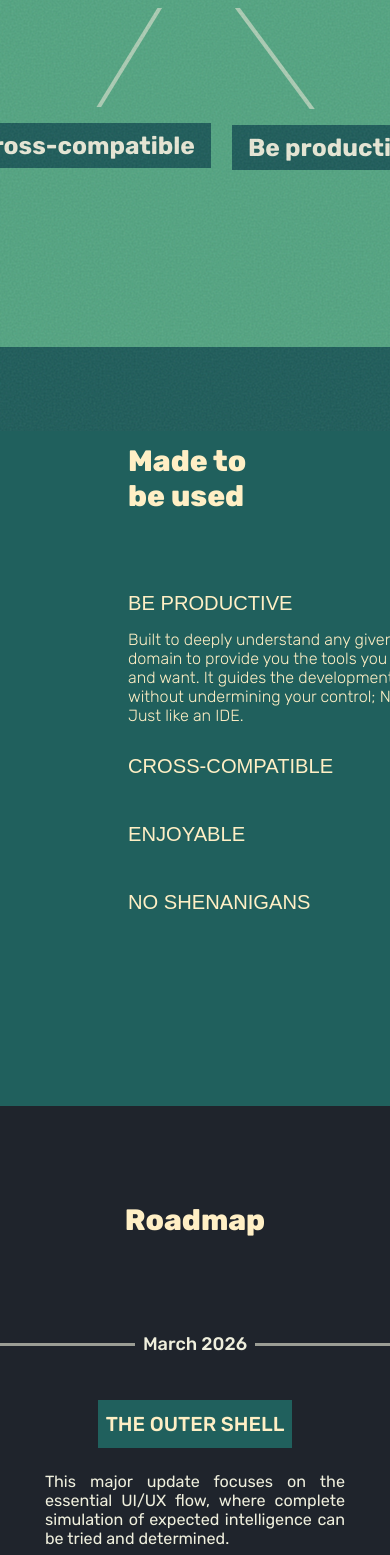
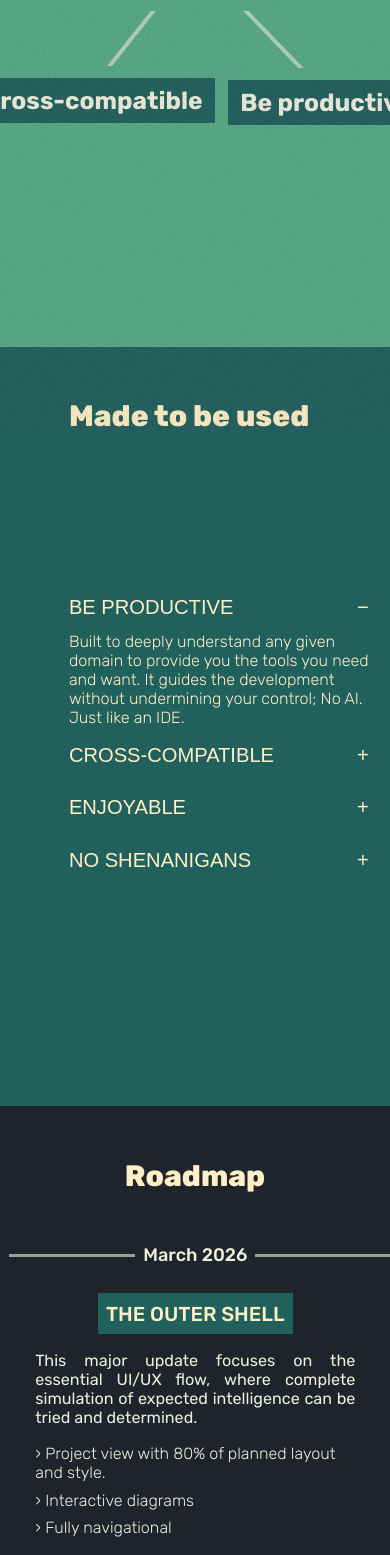
Before and after one commit to pieter-groenendijk/sifaka-dev-landingsite, a Svelte app in the folder app/: page / in a window 390 px wide. Shown: the part 413-1968 px from the top of the page. Built offline with nearby package versions, Linux system fonts and the light colour scheme.

Commit message:
Made spacing responsive

```diff
--- a/app/src/presentation/App.svelte
+++ b/app/src/presentation/App.svelte
@@ -38,11 +38,11 @@
 
     .wip-notice {
         --angle: 45deg;
-        padding: 16px 64px;
+        padding: var(--gap-16) var(--gap-64);
         position: fixed;
         top: 0;
         left: 100%;
-        font-size: var(--font-size-600);
+        font-size: var(--font-size-16);
         font-weight: 500;
         letter-spacing: -5%;
         white-space: nowrap;
--- a/app/src/presentation/app.css
+++ b/app/src/presentation/app.css
@@ -9,14 +9,24 @@ html {
     scroll-behavior: smooth;
     scrollbar-color: var(--light) var(--dark);
 
-    --font-size-300: 0.875rem; /* 14 */
-    --font-size-400: clamp(0.875rem, 0.832rem + 0.217vw, 1rem); /* 14 - 16 */
-    --font-size-500: clamp(1rem, 0.957rem + 0.217vw, 1.125rem); /* 16 - 18 */
-    --font-size-600: clamp(1.125rem, 1.082rem + 0.217vw, 1.25rem); /*  18 - 20 */
-    --font-size-700: clamp(1.25rem, 1.207rem + 0.217vw, 1.375rem); /* 20 - 22 */
-    --font-size-800: clamp(1.5rem, 1.326rem + 0.87vw, 2rem); /* 24 - 32 */
-    --font-size-900: clamp(1.75rem, 1.315rem + 2.174vw, 3rem); /* 28 - 48 */
-    --font-size-1000: clamp(2rem, 1.304rem + 3.478vw, 4rem); /* 32 - 64 */
+    /* Based on viewport between min: 320px, max 1240px */
+
+    --font-size-14: 0.875rem; /* 14 */
+    --font-size-16: clamp(0.875rem, 0.832rem + 0.217vw, 1rem); /* 14 - 16 */
+    --font-size-18: clamp(1rem, 0.957rem + 0.217vw, 1.125rem); /* 16 - 18 */
+    --font-size-20: clamp(1.125rem, 1.082rem + 0.217vw, 1.25rem); /*  18 - 20 */
+    --font-size-22: clamp(1.25rem, 1.207rem + 0.217vw, 1.375rem); /* 20 - 22 */
+    --font-size-32: clamp(1.5rem, 1.326rem + 0.87vw, 2rem); /* 24 - 32 */
+    --font-size-48: clamp(1.75rem, 1.315rem + 2.174vw, 3rem); /* 28 - 48 */
+    --font-size-64: clamp(2rem, 1.304rem + 3.478vw, 4rem); /* 32 - 64 */
+
+    --gap-8: clamp(0.5rem, 0.5rem + 0vw, 0.5rem); /* 8 */
+    --gap-12: clamp(0.5rem, 0.413rem + 0.435vw, 0.75rem); /* 8 - 12 */
+    --gap-16: clamp(0.75rem, 0.663rem + 0.435vw, 1rem); /* 12 - 16 */
+    --gap-32: clamp(1rem, 0.652rem + 1.739vw, 2rem); /* 16 - 32 */
+    --gap-64: clamp(1.5rem, 0.63rem + 4.348vw, 4rem); /* 24 - 64 */
+    --gap-96: clamp(3rem, 1.957rem + 5.217vw, 6rem); /* 48 - 96 */
+    --gap-128: clamp(4rem, 2.609rem + 6.957vw, 8rem); /* 64 - 128 */
 }
 
 body {
--- a/app/src/presentation/features/FeaturesSection.svelte
+++ b/app/src/presentation/features/FeaturesSection.svelte
@@ -79,8 +79,8 @@
     }
 
     .title {
-        margin-bottom: 60px;
-        font-size: var(--font-size-900);
+        margin-bottom: var(--gap-64);
+        font-size: var(--font-size-48);
         font-weight: 800;
         color: var(--yellow);
     }
@@ -89,7 +89,7 @@
         flex-grow: 1;
         display: grid;
         grid-template-columns: minmax(300px, 6fr) 8fr;
-        gap: 128px;
+        gap: var(--gap-128);
     }
 
     .features {
@@ -97,7 +97,7 @@
     }
 
     .feature {
-        margin-bottom: 30px;
+        margin-bottom: var(--gap-32);
         list-style: none;
         color: var(--yellow);
     }
@@ -107,18 +107,18 @@
         display: flex;
         justify-content: space-between;
         text-transform: uppercase;
-        font-size: var(--font-size-700);
+        font-size: var(--font-size-22);
         transition: 300ms font-weight ease-in-out;
     }
 
     .feature__description {
-        font-size: var(--font-size-500);
+        font-size: var(--font-size-18);
         font-weight: 300;
     }
 
     .feature__description--displayed {
         position: relative;
-        margin-top: 15px;
+        margin-top: var(--gap-16);
         max-height: 0;
         overflow: hidden;
         opacity: 0;
--- a/app/src/presentation/hero/HeroSection.svelte
+++ b/app/src/presentation/hero/HeroSection.svelte
@@ -120,7 +120,7 @@
                 "one two"
                 "main main"
                 "three four";
-            row-gap: 96px;
+            row-gap: var(--gap-96);
         }
     }
 
@@ -129,8 +129,8 @@
         justify-self: center;
         align-self: center;
         background-color: var(--green);
-        border: 16px solid var(--green);
-        font-size: var(--font-size-1000);
+        border: var(--gap-16) solid var(--green);
+        font-size: var(--font-size-64);
         font-weight: 400;
         text-align: center;
         color: var(--yellow);
@@ -147,11 +147,11 @@
         top: var(--offsetY, 0);
         width: max-content;
         height: fit-content;
-        padding-inline: 16px;
-        padding-block: 8px;
-        border: 16px solid var(--green);
+        padding-inline: var(--gap-16);
+        padding-block: var(--gap-8);
+        border: var(--gap-16) solid var(--green);
         background-color: var(--dark-green);
-        font-size: var(--font-size-800);
+        font-size: var(--font-size-32);
         font-weight: 700;
         color: var(--light);
         animation: 300ms ease-in-out var(--animation-stage-one) both fade-in;
--- a/app/src/presentation/lib/H2.svelte
+++ b/app/src/presentation/lib/H2.svelte
@@ -6,7 +6,7 @@
 
 <style>
     h2 {
-        font-size: var(--font-size-900);
+        font-size: var(--font-size-48);
         font-weight: 800;
     }
 </style>
--- a/app/src/presentation/lib/Section.svelte
+++ b/app/src/presentation/lib/Section.svelte
@@ -14,7 +14,7 @@
         margin-inline: auto;
         max-width: 1920px;
         min-height: 90vh;
-        padding-inline: 128px;
-        padding-block: 96px 128px;
+        padding-inline: var(--gap-128);
+        padding-block: var(--gap-96) var(--gap-128);
     }
 </style>
--- a/app/src/presentation/roadmap/RoadmapSection.svelte
+++ b/app/src/presentation/roadmap/RoadmapSection.svelte
@@ -113,15 +113,15 @@
     }
 
     .section__title {
-        margin-bottom: 96px;
-        font-size: var(--font-size-900);
+        margin-bottom: var(--gap-96);
+        font-size: var(--font-size-48);
         font-weight: 800;
         text-align: center;
         color: var(--yellow);
     }
 
     .milestones {
-        --gap: 96px;
+        --gap: var(--gap-96);
         --item-width: 320px;
         display: grid;
         grid-auto-flow: column;
@@ -132,19 +132,19 @@
         scrollbar-width: none;
     }
 
-    @media (max-width: 1500px) {
-        .milestones {
-            --item-width: 450px;
-            --gap: 60px;
-        }
-    }
+    /*@media (max-width: 1500px) {*/
+    /*    .milestones {*/
+    /*        --item-width: 450px;*/
+    /*        --gap: 60px;*/
+    /*    }*/
+    /*}*/
 
-    @media (max-width: 800px) {
-        .milestones {
-            --item-width: 300px;
-            --gap: 96px;
-        }
-    }
+    /*@media (max-width: 800px) {*/
+    /*    .milestones {*/
+    /*        --item-width: 300px;*/
+    /*        --gap: 96px;*/
+    /*    }*/
+    /*}*/
 
     .milestones::before,
     .milestones::after {
@@ -158,10 +158,10 @@
 
     .milestone__time-container {
         margin-inline: calc(-0.5 * var(--gap));
-        margin-bottom: 45px;
+        margin-bottom: var(--gap-64);
         display: flex;
         flex-direction: row;
-        gap: 8px;
+        gap: var(--gap-8);
         align-items: center;
     }
 
@@ -178,7 +178,7 @@
 
     .milestone__time {
         width: fit-content;
-        font-size: var(--font-size-600);
+        font-size: var(--font-size-20);
         font-weight: 500;
         color: var(--light);
         opacity: 0.1;
@@ -211,15 +211,15 @@
     }
 
     .milestone__content > *:not(:last-child) {
-        margin-bottom: 24px;
+        margin-bottom: var(--gap-32);
     }
 
     .milestone__title {
         margin-inline: auto;
-        padding: 12px 8px;
+        padding: var(--gap-12) var(--gap-8);
         width: fit-content;
         background-color: var(--dark-green);
-        font-size: var(--font-size-700);
+        font-size: var(--font-size-22);
         font-weight: 500;
         text-transform: uppercase;
         color: var(--yellow);
@@ -227,18 +227,18 @@
 
     .milestone__summary {
         text-align: justify;
-        font-size: var(--font-size-500);
+        font-size: var(--font-size-18);
         color: var(--light);
     }
 
     .milestone__points {
-        font-size: 18px;
+        font-size: var(--font-size-18);
         font-weight: 300;
         color: var(--light);
     }
 
     .milestone__point:not(:last-child) {
-        margin-bottom: 12px;
+        margin-bottom: var(--gap-12);
     }
 
     .milestone__point::before {
```
